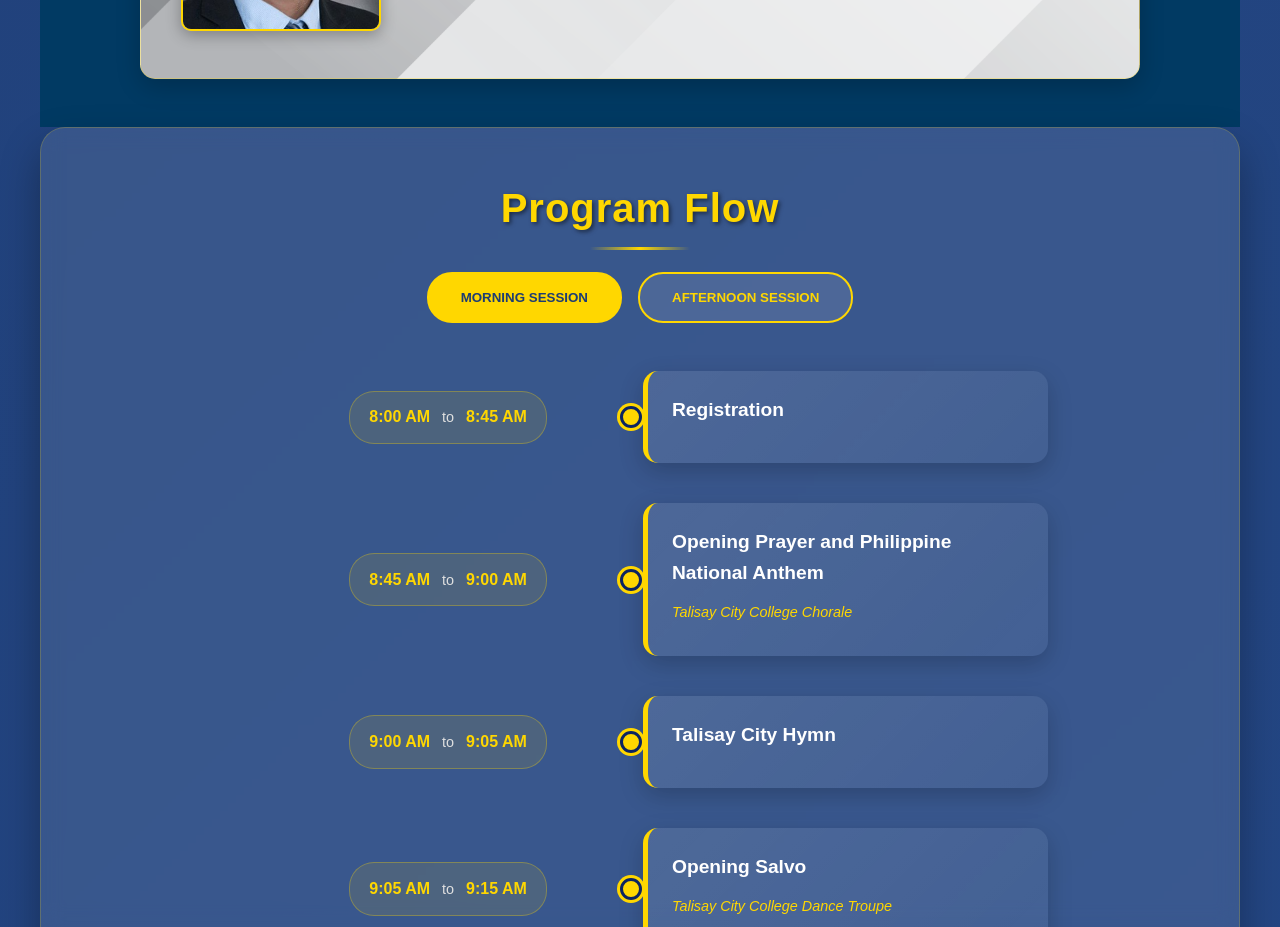
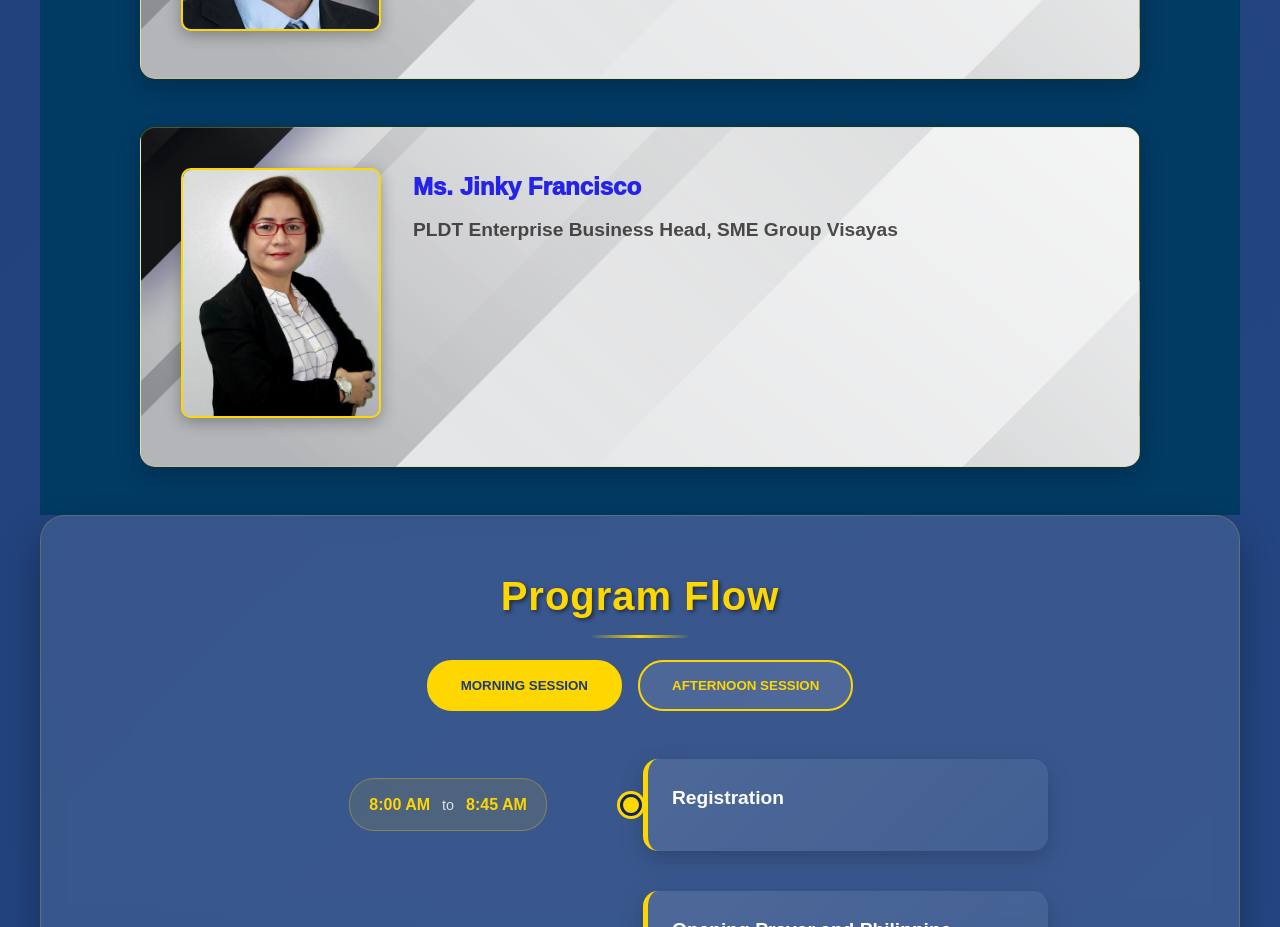
Before and after one commit to joseph-roxas/BusinessSummit2025, a React (Create React App) app: page / in a window 1280 px wide. Shown: the part 3360-4287 px from the top of the page. Built offline with nearby package versions, Linux system fonts and the light colour scheme.

Commit message:
Update sponsors stack

```diff
--- a/src/components/Speakers.js
+++ b/src/components/Speakers.js
@@ -52,6 +52,11 @@ const Speakers = () => {
       name: "Mr.  Neil Menjares",
       role: "Chief Economic Development Specialist of the Policy Formulation and Planning Division at the Department of Economy, Planning, and Development Regional Office VII",
       photo: "/images/speakers/menjares.jpg"
+    },
+    {
+      name: "Ms. Jinky Francisco",
+      role: "PLDT Enterprise Business Head, SME Group Visayas",
+      photo: "/images/speakers/francisco.jpg"
     }
   ];
 
```
Also changed, not shown: public/images/speakers/francisco.jpg (added).
